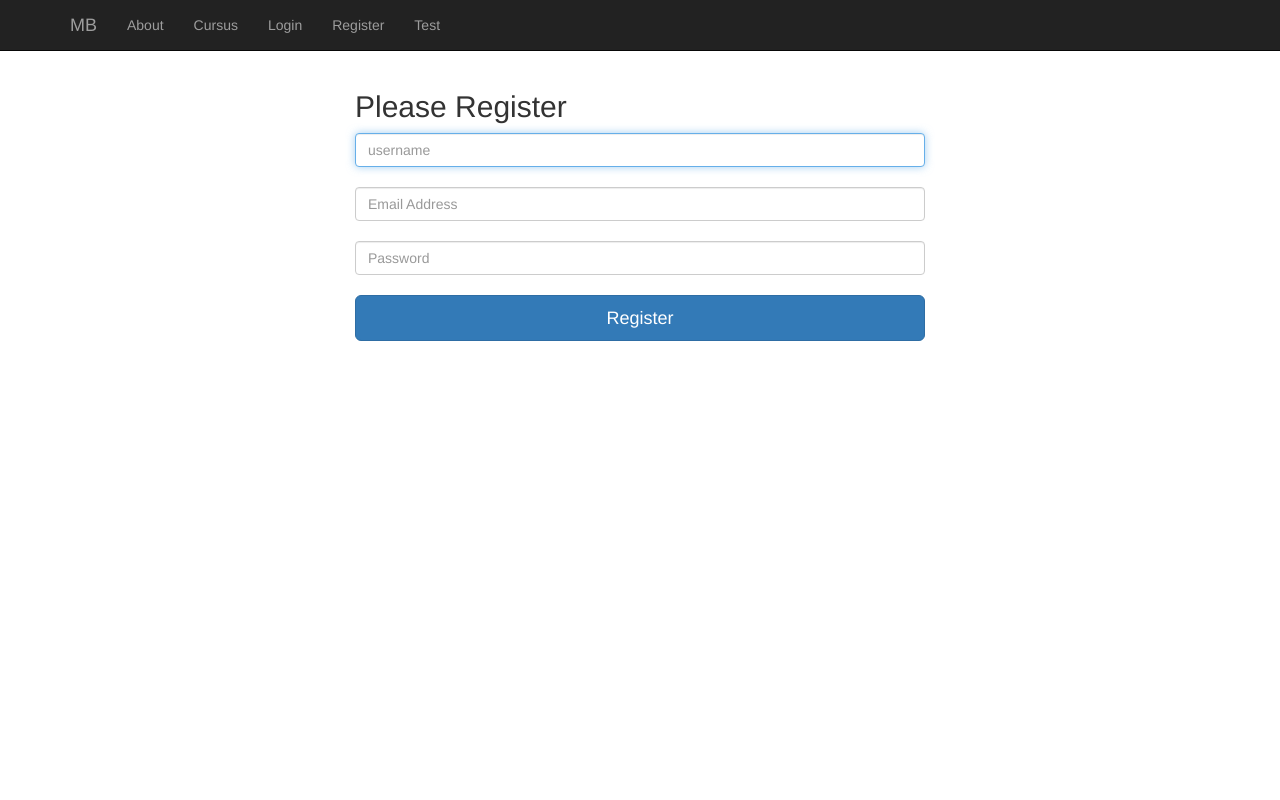
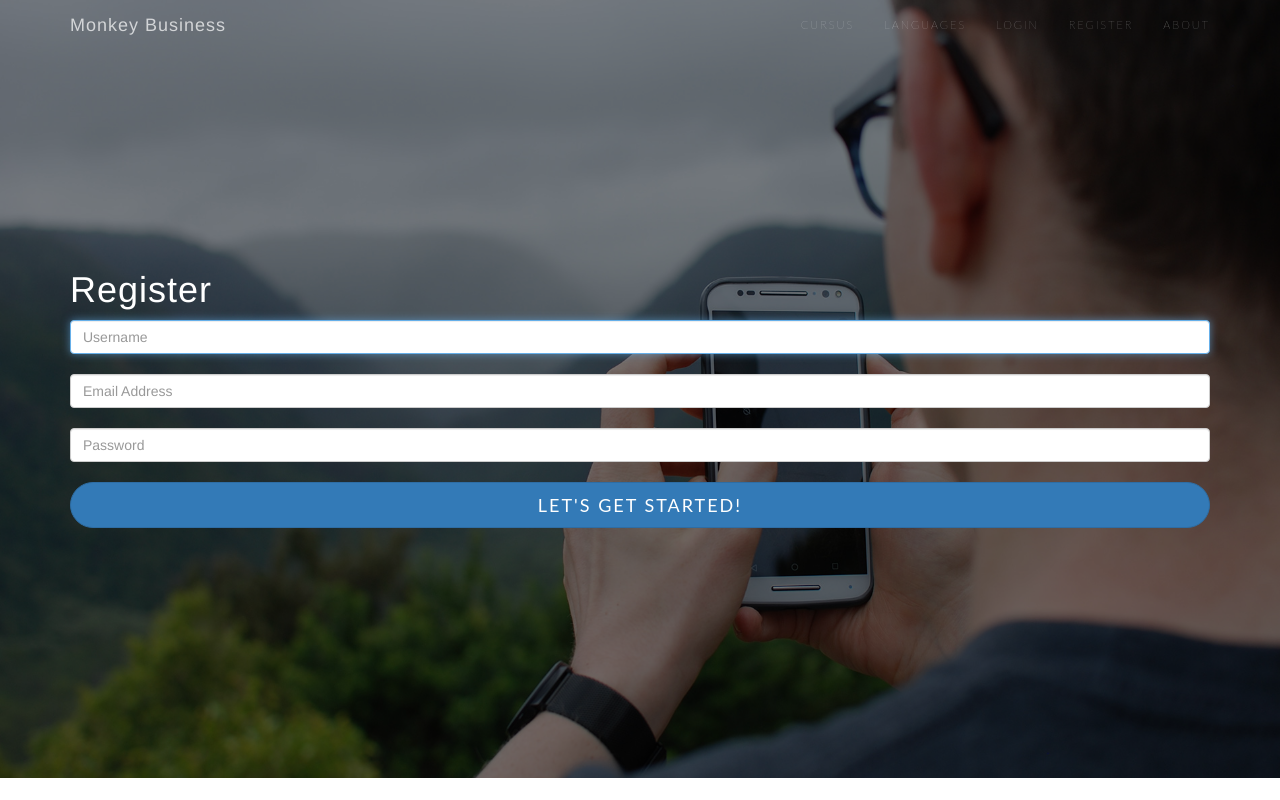
Before and after one commit to dennisslimmers/MonkeyBusiness, a Django app: page /register/ in a window 1280 px wide. Run offline with Django 3.2, Linux system fonts and the light colour scheme; some libraries are stand-ins or nearby versions.

Commit message:
New Style

```diff
--- a/MonkeyBusiness/static/css/main.css
+++ b/MonkeyBusiness/static/css/main.css
@@ -0,0 +1,445 @@
+.heading-font {
+  font-family: 'Catamaran', 'Helvetica', 'Arial', 'sans-serif';
+  font-weight: 200;
+  letter-spacing: 1px;
+}
+.body-font {
+  font-family: 'Muli', 'Helvetica', 'Arial', 'sans-serif';
+}
+.alt-font {
+  font-family: 'Lato', 'Helvetica', 'Arial', 'sans-serif';
+  text-transform: uppercase;
+  letter-spacing: 2px;
+}
+html,
+body {
+  height: 100%;
+  width: 100%;
+}
+body {
+  font-family: 'Muli', 'Helvetica', 'Arial', 'sans-serif';
+}
+a {
+  -webkit-transition: all 0.35s;
+  -moz-transition: all 0.35s;
+  transition: all 0.35s;
+  color: #32b95b;
+}
+a:hover,
+a:focus {
+  color: #fcbd20;
+}
+hr {
+  max-width: 100px;
+  margin: 25px auto 0;
+  border-width: 1px;
+  border-color: rgba(34, 34, 34, 0.1);
+}
+hr.light {
+  border-color: white;
+}
+h1,
+h2,
+h3,
+h4,
+h5,
+h6 {
+  font-family: 'Catamaran', 'Helvetica', 'Arial', 'sans-serif';
+  font-weight: 200;
+  letter-spacing: 1px;
+}
+p {
+  font-size: 18px;
+  line-height: 1.5;
+  margin-bottom: 20px;
+}
+.navbar-default {
+  background-color: white;
+  border-color: rgba(34, 34, 34, 0.05);
+  -webkit-transition: all 0.35s;
+  -moz-transition: all 0.35s;
+  transition: all 0.35s;
+  font-family: 'Catamaran', 'Helvetica', 'Arial', 'sans-serif';
+  font-weight: 200;
+  letter-spacing: 1px;
+}
+.navbar-default .navbar-header .navbar-brand {
+  font-family: 'Catamaran', 'Helvetica', 'Arial', 'sans-serif';
+  font-weight: 200;
+  letter-spacing: 1px;
+  color: #32b95b;
+}
+.navbar-default .navbar-header .navbar-brand:hover,
+.navbar-default .navbar-header .navbar-brand:focus {
+  color: #32b95b;
+}
+.navbar-default .navbar-header .navbar-toggle {
+  font-size: 12px;
+  color: #222222;
+  padding: 8px 10px;
+}
+.navbar-default .nav > li > a {
+  font-family: 'Lato', 'Helvetica', 'Arial', 'sans-serif';
+  text-transform: uppercase;
+  letter-spacing: 2px;
+  font-size: 11px;
+}
+.navbar-default .nav > li > a,
+.navbar-default .nav > li > a:focus {
+  color: #222222;
+}
+.navbar-default .nav > li > a:hover,
+.navbar-default .nav > li > a:focus:hover {
+  color: #32b95b;
+}
+.navbar-default .nav > li.active > a,
+.navbar-default .nav > li.active > a:focus {
+  color: #32b95b !important;
+  background-color: transparent;
+}
+.navbar-default .nav > li.active > a:hover,
+.navbar-default .nav > li.active > a:focus:hover {
+  background-color: transparent;
+}
+@media (min-width: 768px) {
+  .navbar-default {
+    background-color: transparent;
+    border-color: transparent;
+  }
+  .navbar-default .navbar-header .navbar-brand {
+    color: rgba(255, 255, 255, 0.7);
+  }
+  .navbar-default .navbar-header .navbar-brand:hover,
+  .navbar-default .navbar-header .navbar-brand:focus {
+    color: white;
+  }
+  .navbar-default .nav > li > a,
+  .navbar-default .nav > li > a:focus {
+    color: rgba(255, 255, 255, 0.7);
+  }
+  .navbar-default .nav > li > a:hover,
+  .navbar-default .nav > li > a:focus:hover {
+    color: white;
+  }
+  .navbar-default.affix {
+    background-color: white;
+    border-color: rgba(34, 34, 34, 0.1);
+  }
+  .navbar-default.affix .navbar-header .navbar-brand {
+    color: #222222;
+  }
+  .navbar-default.affix .navbar-header .navbar-brand:hover,
+  .navbar-default.affix .navbar-header .navbar-brand:focus {
+    color: #32b95b;
+  }
+  .navbar-default.affix .nav > li > a,
+  .navbar-default.affix .nav > li > a:focus {
+    color: #222222;
+  }
+  .navbar-default.affix .nav > li > a:hover,
+  .navbar-default.affix .nav > li > a:focus:hover {
+    color: #32b95b;
+  }
+}
+header {
+  position: relative;
+  width: 100%;
+  min-height: auto;
+  overflow-y: hidden;
+  background: url("../img/bg-pattern.png"), #7b4397;
+  /* fallback for old browsers */
+  background: url("../img/bg-pattern.png"), -webkit-linear-gradient(to left, #7b4397, #dc2430);
+  /* Chrome 10-25, Safari 5.1-6 */
+  background: url("../img/bg-pattern.png"), linear-gradient(to left, #7b4397, #dc2430);
+  /* W3C, IE 10+/ Edge, Firefox 16+, Chrome 26+, Opera 12+, Safari 7+ */
+  color: white;
+}
+header .header-content {
+  text-align: center;
+  padding: 150px 0 50px;
+  position: relative;
+}
+header .header-content .header-content-inner {
+  position: relative;
+  max-width: 500px;
+  margin: 0 auto;
+}
+header .header-content .header-content-inner h1 {
+  margin-top: 0;
+  margin-bottom: 30px;
+  font-size: 30px;
+}
+header .header-content .header-content-inner .list-badges {
+  margin-bottom: 25px;
+}
+header .header-content .header-content-inner .list-badges img {
+  height: 50px;
+  margin-bottom: 25px;
+}
+header .device-container {
+  max-width: 300px;
+  margin: 0 auto 100px;
+}
+header .device-container .screen img {
+  border-radius: 3px;
+}
+@media (min-width: 768px) {
+  header {
+    min-height: 100%;
+  }
+  header .header-content {
+    text-align: left;
+    padding: 0;
+    height: 100vh;
+  }
+  header .header-content .header-content-inner {
+    max-width: none;
+    margin: 0;
+    position: absolute;
+    top: 50%;
+    transform: translateY(-50%);
+  }
+  header .header-content .header-content-inner h1 {
+    font-size: 35px;
+  }
+  header .device-container {
+    max-width: none;
+    max-height: calc(0vh);
+    margin: 100px auto 0;
+  }
+}
+@media (min-width: 992px) {
+  header .header-content .header-content-inner h1 {
+    font-size: 50px;
+  }
+}
+section {
+  padding: 100px 0;
+}
+section h2 {
+  font-size: 50px;
+}
+section.download {
+  padding: 150px 0;
+  position: relative;
+}
+section.download h2 {
+  margin-top: 0;
+  font-size: 50px;
+}
+section.download .badges .badge-link {
+  display: block;
+  margin-bottom: 25px;
+}
+section.download .badges .badge-link:last-child {
+  margin-bottom: 0;
+}
+section.download .badges .badge-link img {
+  height: 60px;
+}
+@media (min-width: 768px) {
+  section.download .badges .badge-link {
+    display: inline-block;
+    margin-bottom: 0;
+  }
+}
+@media (min-width: 768px) {
+  section.download h2 {
+    font-size: 70px;
+  }
+}
+section.features .section-heading {
+  margin-bottom: 100px;
+}
+section.features .section-heading h2 {
+  margin-top: 0;
+}
+section.features .section-heading p {
+  margin-bottom: 0;
+}
+section.features .device-container,
+section.features .feature-item {
+  max-width: 300px;
+  margin: 0 auto;
+}
+section.features .device-container {
+  margin-bottom: 100px;
+}
+@media (min-width: 992px) {
+  section.features .device-container {
+    margin-bottom: 0;
+  }
+}
+section.features .feature-item {
+  text-align: center;
+  margin-bottom: 100px;
+}
+section.features .feature-item h3 {
+  font-size: 30px;
+}
+section.features .feature-item i {
+  font-size: 80px;
+  background: -webkit-linear-gradient(to left, #7b4397, #dc2430);
+  background: linear-gradient(to left, #7b4397, #dc2430);
+  -webkit-background-clip: text;
+  -webkit-text-fill-color: transparent;
+}
+@media (min-width: 992px) {
+  section.features .device-container,
+  section.features .feature-item {
+    max-width: none;
+  }
+}
+section.cta {
+  position: relative;
+  -webkit-background-size: cover;
+  -moz-background-size: cover;
+  background-size: cover;
+  -o-background-size: cover;
+  background-position: center;
+  background-image: url('../img/bg-cta.jpg');
+  padding: 250px 0;
+}
+section.cta .cta-content {
+  position: relative;
+  z-index: 1;
+}
+section.cta .cta-content h2 {
+  margin-top: 0;
+  margin-bottom: 25px;
+  color: white;
+  max-width: 450px;
+  font-size: 50px;
+}
+@media (min-width: 768px) {
+  section.cta .cta-content h2 {
+    font-size: 80px;
+  }
+}
+section.cta .overlay {
+  height: 100%;
+  width: 100%;
+  background-color: rgba(0, 0, 0, 0.5);
+  position: absolute;
+  top: 0;
+  left: 0;
+}
+section.contact {
+  text-align: center;
+}
+section.contact h2 {
+  margin-top: 0;
+  margin-bottom: 25px;
+}
+section.contact h2 i {
+  color: #dd4b39;
+}
+section.contact ul.list-social {
+  margin-bottom: 0;
+}
+section.contact ul.list-social li a {
+  display: block;
+  height: 80px;
+  width: 80px;
+  line-height: 80px;
+  font-size: 40px;
+  border-radius: 100%;
+  color: white;
+}
+section.contact ul.list-social li.social-twitter a {
+  background-color: #1da1f2;
+}
+section.contact ul.list-social li.social-twitter a:hover {
+  background-color: #0d95e8;
+}
+section.contact ul.list-social li.social-facebook a {
+  background-color: #3b5998;
+}
+section.contact ul.list-social li.social-facebook a:hover {
+  background-color: #344e86;
+}
+section.contact ul.list-social li.social-google-plus a {
+  background-color: #dd4b39;
+}
+section.contact ul.list-social li.social-google-plus a:hover {
+  background-color: #d73925;
+}
+footer {
+  background-color: #222222;
+  padding: 25px 0;
+  color: rgba(255, 255, 255, 0.3);
+  text-align: center;
+}
+footer p {
+  font-size: 12px;
+  margin: 0;
+}
+footer ul {
+  margin-bottom: 0;
+}
+footer ul li a {
+  font-size: 12px;
+  color: rgba(255, 255, 255, 0.3);
+}
+footer ul li a:hover,
+footer ul li a:focus,
+footer ul li a:active,
+footer ul li a.active {
+  text-decoration: none;
+}
+.bg-primary {
+  background: #32b95b;
+  background: -webkit-linear-gradient(#32b95b, #32b95b);
+  background: linear-gradient(#32b95b, #32b95b);
+}
+.text-primary {
+  color: #32b95b;
+}
+.no-gutter > [class*='col-'] {
+  padding-right: 0;
+  padding-left: 0;
+}
+.btn-outline {
+  color: white;
+  border-color: white;
+  border: 1px solid;
+}
+.btn-outline:hover,
+.btn-outline:focus,
+.btn-outline:active,
+.btn-outline.active {
+  color: white;
+  background-color: #32b95b;
+  border-color: #32b95b;
+}
+.btn {
+  font-family: 'Lato', 'Helvetica', 'Arial', 'sans-serif';
+  text-transform: uppercase;
+  letter-spacing: 2px;
+  border-radius: 300px;
+}
+.btn-xl {
+  padding: 15px 45px;
+  font-size: 11px;
+}
+::-moz-selection {
+  color: white;
+  text-shadow: none;
+  background: #222222;
+}
+::selection {
+  color: white;
+  text-shadow: none;
+  background: #222222;
+}
+img::selection {
+  color: white;
+  background: transparent;
+}
+img::-moz-selection {
+  color: white;
+  background: transparent;
+}
+body {
+  webkit-tap-highlight-color: #222222;
+}
--- a/login/forms.py
+++ b/login/forms.py
@@ -5,6 +5,6 @@ from django import forms
 # If you don't do this you cannot use Bootstrap CSS
 class LoginForm(AuthenticationForm):
     username = forms.CharField(label="Username", max_length=30,
-                               widget=forms.TextInput(attrs={'class': 'form-control', 'name': 'username'}))
+                               widget=forms.TextInput(attrs={'class': 'form-control', 'name': 'username', 'placeholder' : "Username"}))
     password = forms.CharField(label="Password", max_length=30,
-                               widget=forms.TextInput(attrs={'class': 'form-control', 'name': 'password'}))
+                               widget=forms.TextInput(attrs={'class': 'form-control', 'name': 'password', 'placeholder' : "Password"}))
--- a/templates/base.html
+++ b/templates/base.html
@@ -12,14 +12,7 @@
     {% load static %}
     <link href="{% static "css/bootstrap.min.css" %}" rel="stylesheet">
     <link href="{% static "css/main.css" %}" rel="stylesheet">
-
-    <!-- Custom CSS -->
-    <style>
-    body {
-        padding-top: 70px;
-    }
-    </style>
-
+    <link href="https://cdnjs.cloudflare.com/ajax/libs/font-awesome/4.7.0/css/font-awesome.css" rel="stylesheet">
     <!-- HTML5 Shim and Respond.js IE8 support of HTML5 elements and media queries -->
     <!-- WARNING: Respond.js doesn't work if you view the page via file:// -->
     <!--[if lt IE 9]>
@@ -29,54 +22,44 @@
 
 </head>
 
-<body>
-    <!-- Navigation -->
-    <nav class="navbar navbar-inverse navbar-fixed-top" role="navigation">
+<body id="page-top">
+    <nav id="mainNav" class="navbar navbar-default navbar-fixed-top">
         <div class="container">
             <!-- Brand and toggle get grouped for better mobile display -->
             <div class="navbar-header">
-                <button type="button" class="navbar-toggle" data-toggle="collapse" data-target="#bs-example-navbar-collapse-1">
-                    <span class="sr-only">Toggle navigation</span>
-                    <span class="icon-bar"></span>
-                    <span class="icon-bar"></span>
-                    <span class="icon-bar"></span>
+                <button type="button" class="navbar-toggle collapsed" data-toggle="collapse" data-target="#bs-example-navbar-collapse-1">
+                    <span class="sr-only">Toggle navigation</span> Menu <i class="fa fa-bars"></i>
                 </button>
-                <a class="navbar-brand" href="/index/">MB</a>
+                <a class="navbar-brand page-scroll" href="/index/">Monkey Business</a>
             </div>
             <!-- Collect the nav links, forms, and other content for toggling -->
             <div class="collapse navbar-collapse" id="bs-example-navbar-collapse-1">
-                <ul class="nav navbar-nav">
+                <ul class="nav navbar-nav navbar-right">
                     <li>
-                        <a href="/about/">About</a>
+                        <a class="page-scroll" href="/cursus/">Cursus</a>
                     </li>
                     <li>
-                        <a href="/cursus/">Cursus</a>
+                        <a class="page-scroll" href="/index/#features">Languages</a>
                     </li>
-                   {% if not user.is_authenticated %}
-                        <li>
-                            <a href="/login/">Login</a>
-                        <li>
-                            <a href="/register/">Register</a>
-                        </li>
-                    {% endif %}
-                    {% if user.is_authenticated %}
-                        <li>
-                            <a href="/logout/">logout</a>
-                        </li>
-                    {% endif %}
                     <li>
-                        <a href="/test/">Test</a>
+                        <a class="page-scroll" href="/login/">Login</a>
+                    </li>
+                    <li>
+                        <a class="page-scroll" href="/register/">Register</a>
+                    </li>
+                    <li>
+                        <a class="page-scroll" href="/about/">About</a>
                     </li>
                 </ul>
             </div>
             <!-- /.navbar-collapse -->
         </div>
-        <!-- /.container -->
+        <!-- /.container-fluid -->
     </nav>
     {% block content %}
 
     {% endblock %}
- <script src="{% static "js/JQuery.js" %}"></script>
+    <script src="{% static "js/JQuery.js" %}"></script>
 
     <!-- Bootstrap Core JavaScript -->
     <script src="{% static "js/bootstrap.min.js" %}"></script>
--- a/templates/register.html
+++ b/templates/register.html
@@ -1,14 +1,18 @@
 {% extends "base.html" %}
 {% block content %}
-    <div class="container" style="width: 600px">
+    <section class="cta">
+    <div class="cta-content">
+        <div class="container">
             <form class="form-signin" action="{% url "registerSubmit" %}" method="post">
                 {% csrf_token %}
-        <h2 class="form-signin-heading">Please Register</h2>
-        <input type="text" class="form-control" name="username" placeholder="username" required="" autofocus="" /><br>
+                <h1 class="form-signin-heading" style="color: white">Register</h1>
+                <input type="text" class="form-control" name="username" placeholder="Username" required="" autofocus="" /><br>
                 <input type="text" class="form-control" name="email" placeholder="Email Address" required="" autofocus="" /><br>
                 <input type="password" class="form-control" name="password" placeholder="Password" required=""/><br>
-        <button class="btn btn-lg btn-primary btn-block" type="submit">Register</button>
-
+                <button class="btn btn-lg btn-primary btn-block" type="submit">Let's Get Started!</button>
             </form>
         </div>
+    </div>
+    <div class="overlay"></div>
+</section>
 {% endblock content %}
```
Also changed, not shown: templates/index.html (+76 -10 lines), templates/login.html (+16 -17 lines), MonkeyBusiness/static/img/app-store-badge.svg (added), MonkeyBusiness/static/img/bg-cta.jpg (added), MonkeyBusiness/static/img/bg-pattern.png (added), MonkeyBusiness/static/img/demo-screen-1.jpg (added), MonkeyBusiness/static/img/google-play-badge.svg (added). Lines whose indentation alone changed are shown as unchanged.
